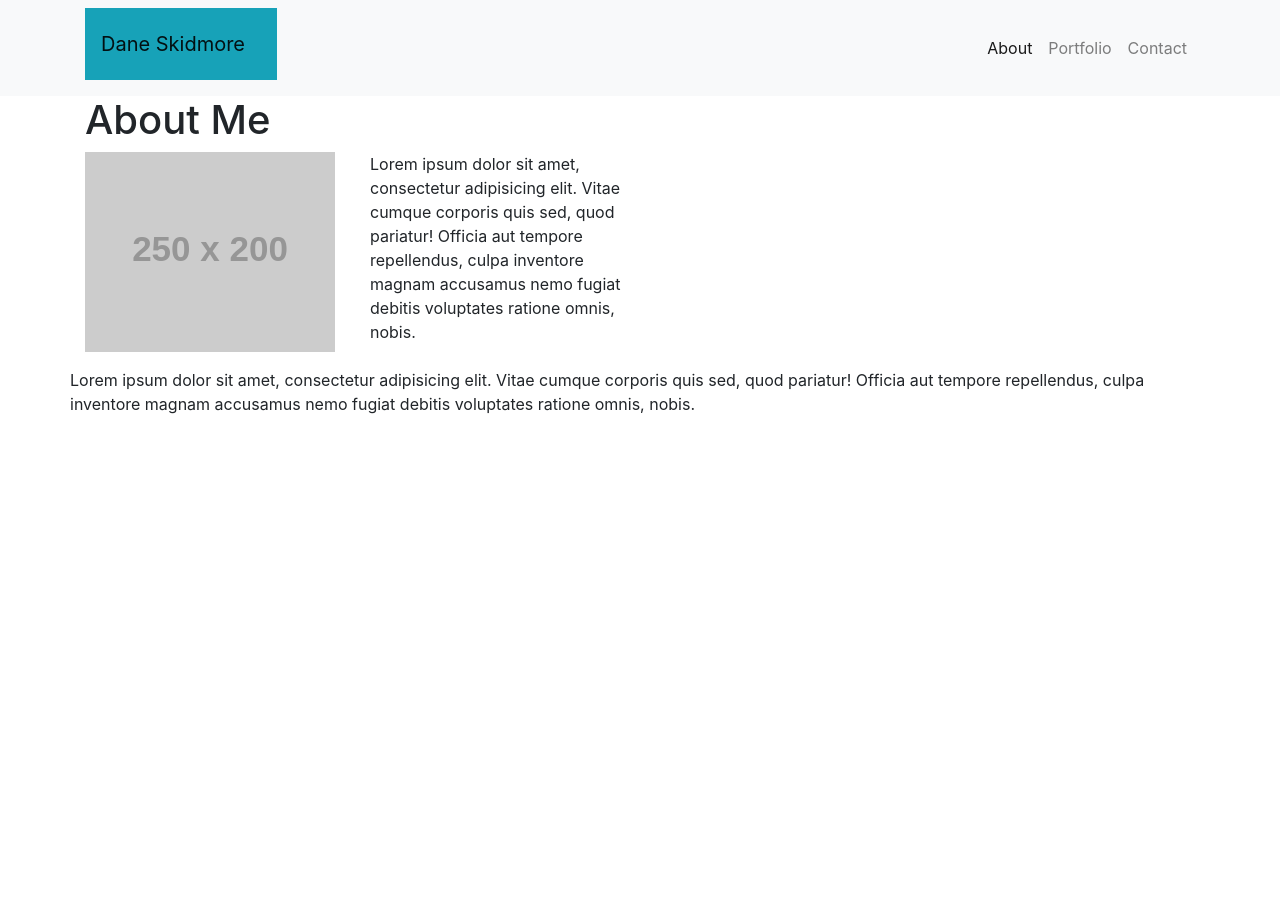
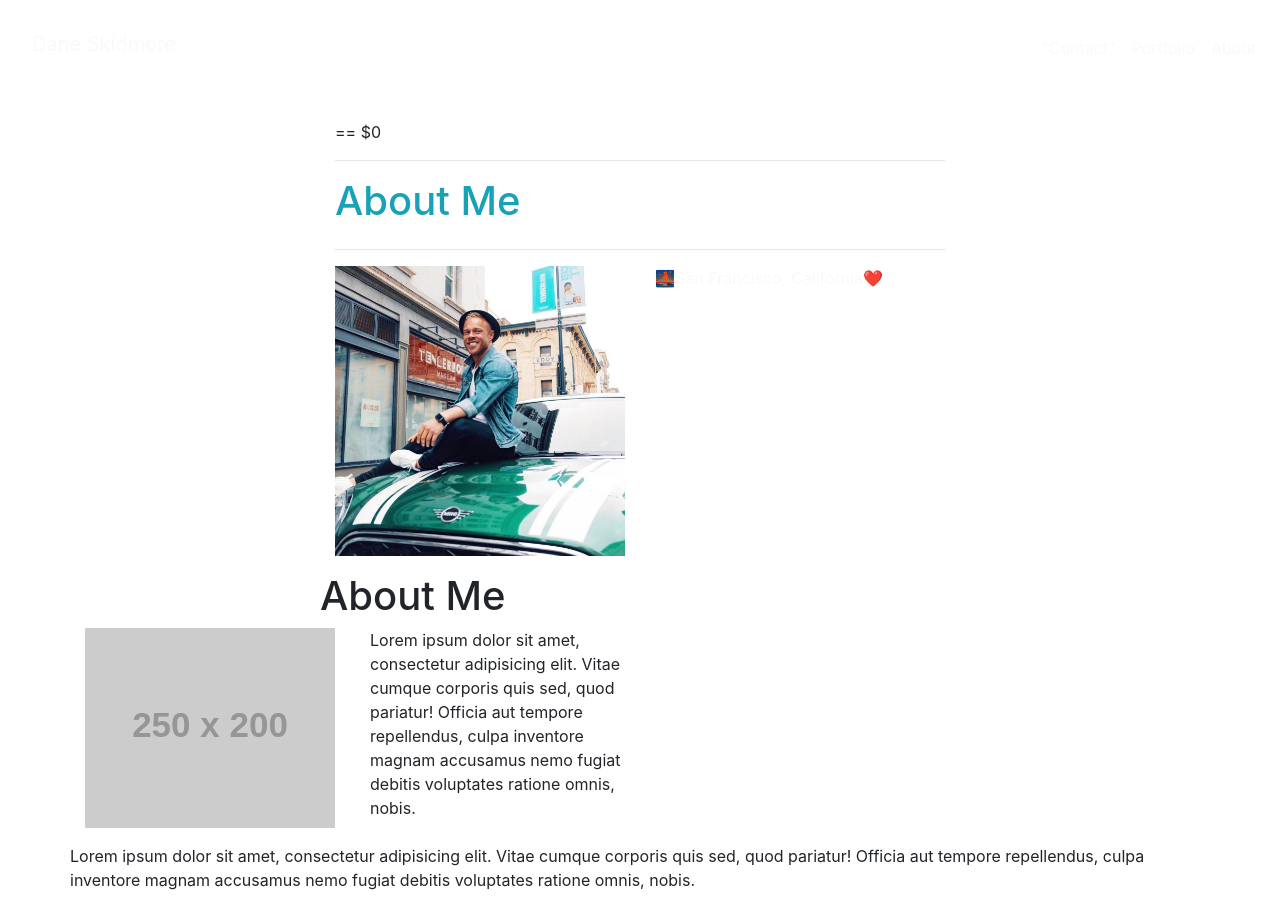
Before and after one commit to daneskidmore/my-first-demo-portfolio, a plain HTML site: page index.html in a window 1280 px wide. Before the commit the page ends 800 px from the top, so only its background shows below. Drawn offline with nearby package versions, Linux system fonts and the light colour scheme; placeholder pictures from the web are drawn by us.

Commit message:
I changed my design for my index about me page for  my homework porfollio

```diff
--- a/index.html
+++ b/index.html
@@ -11,38 +11,51 @@
     <title>About Me</title>
   </head>
   <body>
-
-
-    <nav class="navbar navbar-expand-lg navbar-light bg-light">
-      <div class="container">
-
-     <div class="p-3 mb-2 bg-info text-white">
-        <a class="navbar-brand" href="#">Dane Skidmore</a>
+     <!--NAVBAR-->
+     <nav class="navbar navbar-expand-lg navbar-light bg-transparent">
+            <!--navbar -expand-lg allows for the navbar to expand at a certain assigned size-->
+     <div class="p-3 mb-2 text-light">
+        <a class="navbar-brand text-light" href="index.html">Dane Skidmore</a>
         </div>
-        <button class="navbar-toggler" type="button" data-toggle="collapse" data-target="#navbarNav" aria-controls="navbarNav" aria-expanded="false" aria-label="Toggle navigation">
+       <button class="navbar-toggler" type="button" data-toggle="collapse" data-target="#navbarSupportedContent" aria-controls="navbarSupportedContent" aria-expanded="false" aria-label="Toggle navigation">
           <span class="navbar-toggler-icon"></span>
-        </button>
-        <div class="collapse navbar-collapse" id="navbarNav">
+          </button>
+        <div class="collapse navbar-collapse" id="navbarSupportedContent">
           <ul class="navbar-nav ml-auto">
             <li class="nav-item active">
-              <a class="nav-link" href="index.html">About <span class="sr-only">(current)</span></a>
+              <a class="nav-link text-light" href="contact.html"> "Contact"
+                <span class="sr-only">(current)</span>
+              </a>
             </li>
             <li class="nav-item">
-              <a class="nav-link" href="portfolio.html">Portfolio</a>
+              <a class="nav-link text-light" href="portfolio.html">Portfolio</a>
             </li>
             <li class="nav-item">
-              <a class="nav-link" href="contact.html">Contact</a>
+              <a class="nav-link text-light" href="index.html">About</a>
             </li>
-
           </ul>
         </div>
-      </div>
       </nav>
-
-<div class="container">
-  <div class="row">
-     <!-- First (and only column) -->
-     <div class="col-md-12">
+      <br>
+<!-- about me information-->
+<main class="container" id="portfolioContainer">
+  <!--allows for the footer to not be over the bottom of the page-->
+  <div class="col"></div>
+  <div class="col-6"></div>
+  <div class ="container rounded bg-transparent" style="max-width: 40rem; scroll-margin-bottom:inherit ;"> == $0
+      <hr>
+      <header class="row col-12">
+        <h1 class="text-info">About Me</h1>
+      </header>
+      <hr>
+     <div class="row">
+        <figure class="col-md-6">
+          <!--about me image-->
+          <img class="img-circle z-depth-2" src="coolpicofme.jpg" style="max-width: 100%;" alt="image of me for mini cooper campaign">
+        </figure>
+        <div class="col-md-6 text-light">
+          <p class="text=center">🌉San Francisco, California❤️</p> </p>
+        </div>
       <h1>About Me</h1>
     </div>
   </div>
```
Also changed, not shown: coolpicofme.jpg (added), 1 other file.
